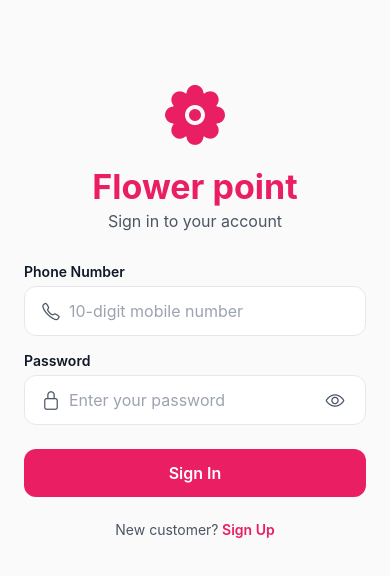
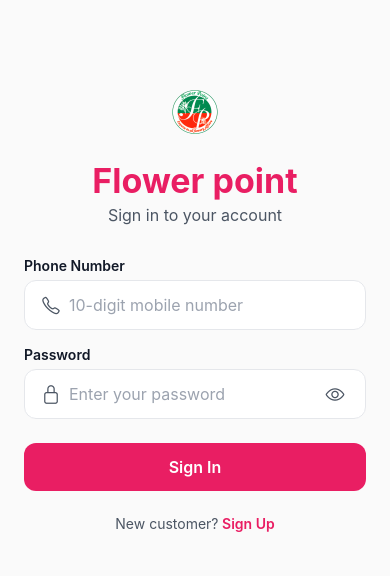
Before and after one commit to naman42624/bloom-pos-project, a React Native app in the folder app/: screen /Login in a window 390 px wide. Shown: the top 576 px of the page. Built offline with nearby package versions, Linux system fonts and the light colour scheme; no server answers; what expo-notifications would draw is missing.

Commit message:
change login screen favicon

```diff
--- a/app/src/screens/LoginScreen.js
+++ b/app/src/screens/LoginScreen.js
@@ -8,6 +8,7 @@ import {
   ScrollView,
   TouchableOpacity,
   Alert,
+  Image,
 } from 'react-native';
 import { Ionicons } from '@expo/vector-icons';
 import { useAuth } from '../context/AuthContext';
@@ -61,7 +62,11 @@ export default function LoginScreen({ navigation }) {
       >
         <View style={styles.header}>
           <View style={styles.iconContainer}>
-            <Ionicons name="flower" size={64} color={Colors.primary} />
+            <Image
+              source={require('../../assets/favicon.png')}
+              style={{ width: 64, height: 64 }}
+              resizeMode="contain"
+            />
           </View>
           <Text style={styles.title}>Flower point</Text>
           <Text style={styles.subtitle}>Sign in to your account</Text>
```
